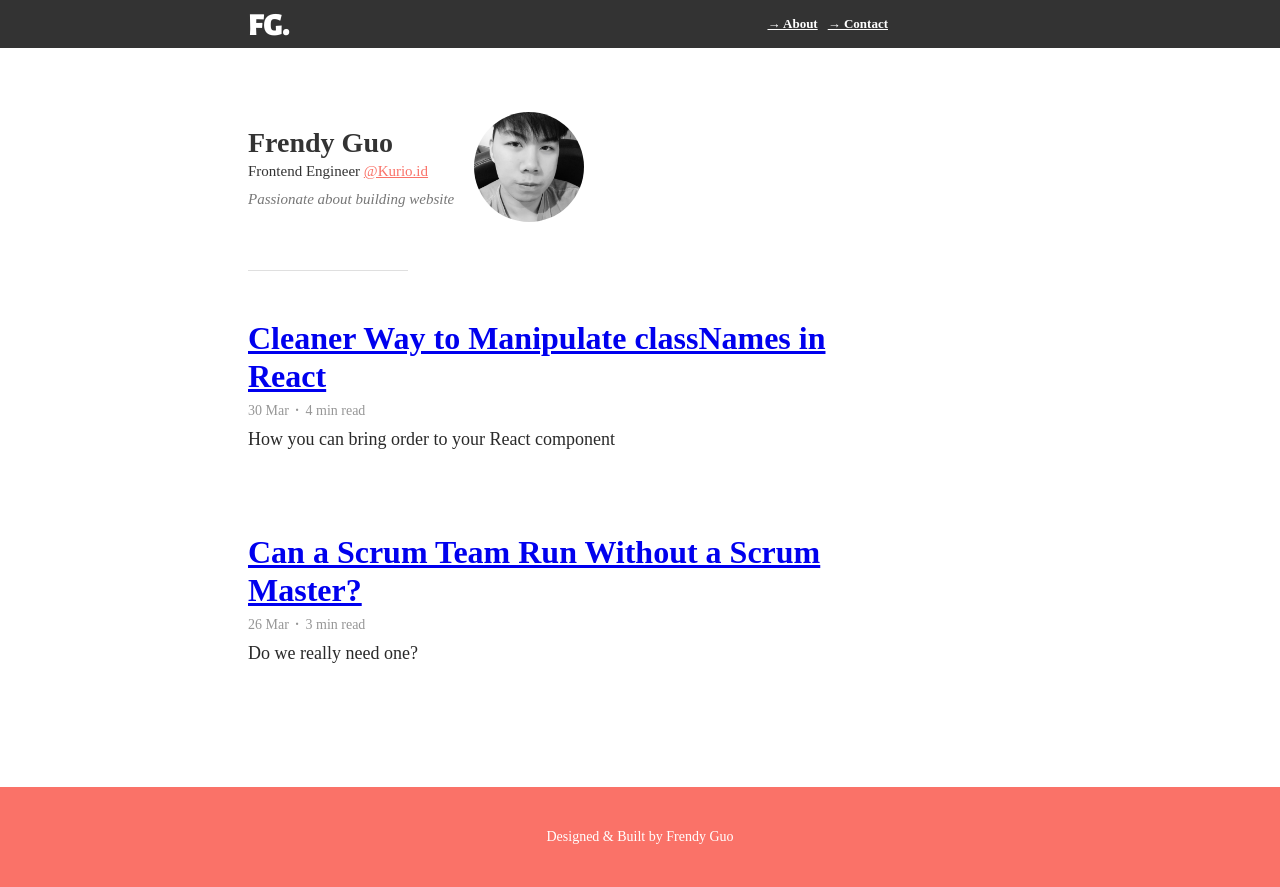
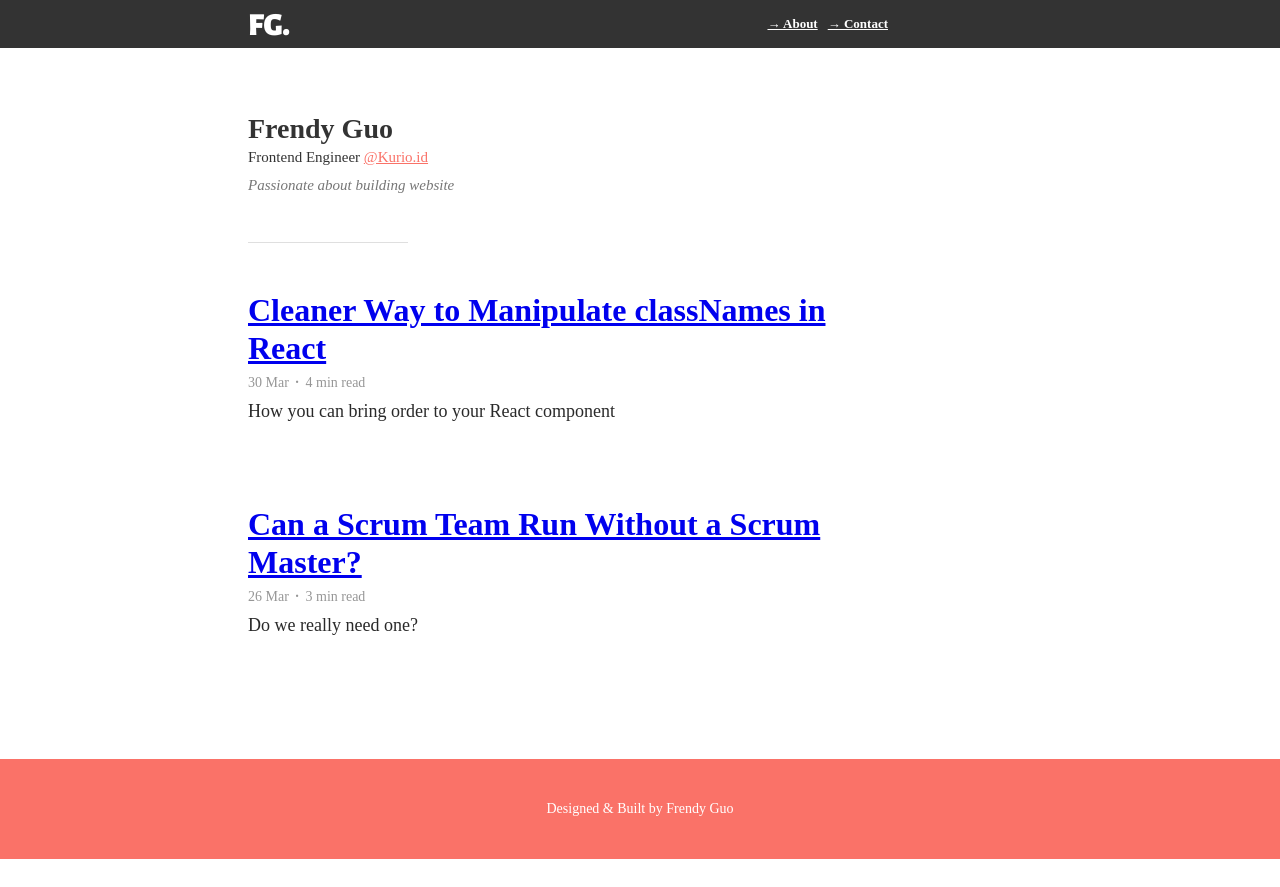
Before and after one commit to frendyguo-zz/frendyguo.me, a Gatsby site: page / in a window 1280 px wide. After the commit the page ends 859 px from the top, so only its background shows below. Built offline with nearby package versions, Linux system fonts and the light colour scheme; Gatsby itself is replaced by a stand-in of ours; some packages are replaced by stand-ins of ours; what typography-theme-doelger would draw is missing.

Commit message:
fix: remove prof pic

```diff
--- a/src/components/profile.js
+++ b/src/components/profile.js
@@ -1,5 +1,4 @@
 import React from 'react';
-import ProfPic from '../images/profile.jpg';
 import './profile.css';
 
 const Profile = () => {
@@ -27,14 +26,6 @@ const Profile = () => {
             </p>
           </div>
         </div>
-        <div className="mProfile-avatar">
-          <div
-            className="mProfile-avatarSrc"
-            style={{
-              backgroundImage: `url(${ProfPic})`,
-            }}
-          />
-        </div>
       </div>
     </div>
   );
```
Also changed, not shown: src/pages/cleaner-way-to-manipulate-classnames-in-react.md (+1 -1 lines).
